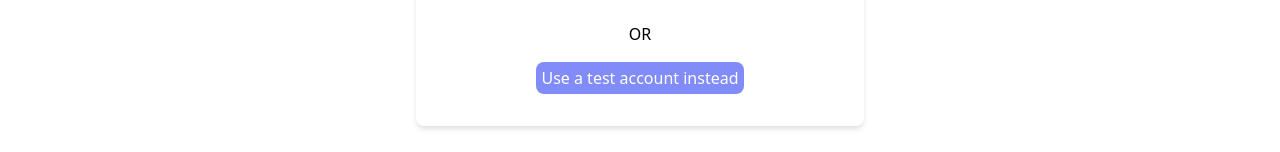
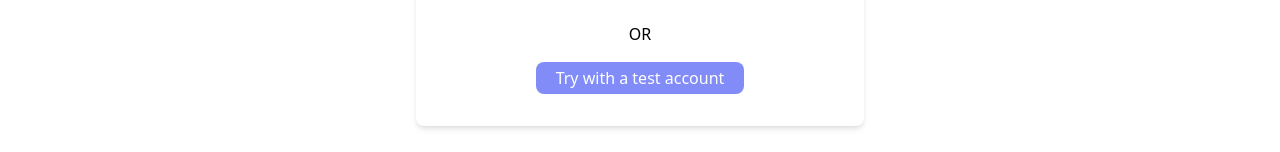
Before and after one commit to Sachin2310/work-sync-frontend, a React (Vite) app: page /login-form in a window 1280 px wide. Shown: the part 409-561 px from the top of the page. Built offline with nearby package versions, Linux system fonts and the light colour scheme.

Commit message:
refactor: text change

```diff
--- a/src/components/LoginForm.jsx
+++ b/src/components/LoginForm.jsx
@@ -145,7 +145,7 @@ const LoginForm = ({ isSignUp }) => {
           onClick={useTestAccountToLogin}
           className="block w-52 text-center bg-indigo-400 text-white py-1 rounded-lg hover:bg-indigo-600 focus:outline-none focus:bg-indigo-600"
         >
-          Use a test account instead
+          Try with a test account
         </a>
       </div>
       <ErrorSnackbar
```
